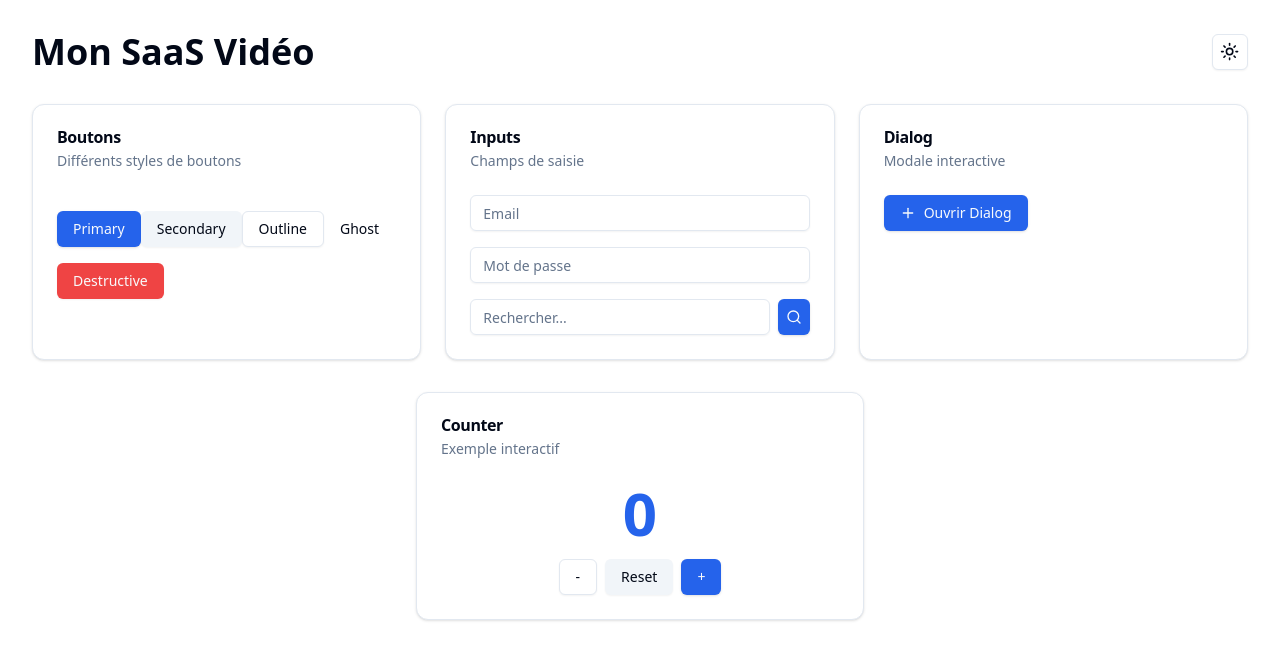
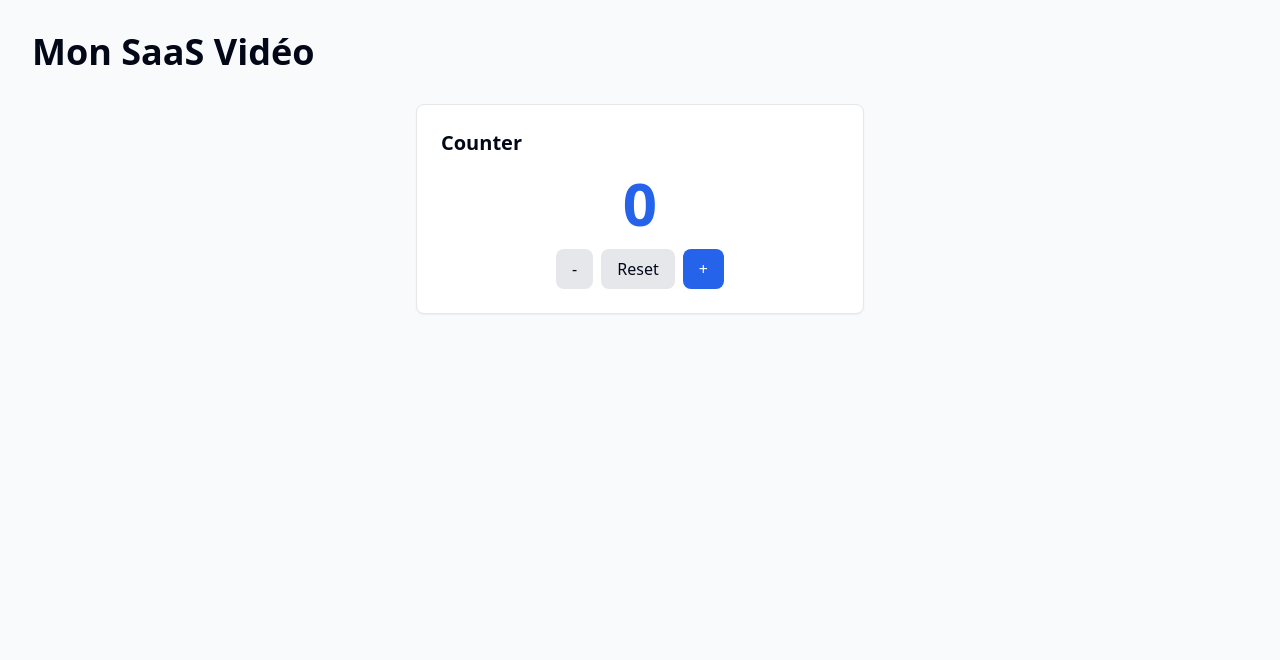
Before and after one commit to Wevavan/saas-video-ecommerce, a React (Vite) app in the folder frontend/: page / in a window 1280 px wide. Shown: the top 660 px of the page. Built offline with nearby package versions, Linux system fonts and the light colour scheme.

Commit message:
correction vercel prob7

```diff
--- a/frontend/src/App.tsx
+++ b/frontend/src/App.tsx
@@ -1,111 +1,39 @@
 import { useState } from "react"
-import { Button } from "@/components/ui/Button"
-import { Input } from "@/components/ui/Input"
-import { Card, CardContent, CardDescription, CardHeader, CardTitle } from "@/components/ui/Card"
-import { Dialog, DialogContent, DialogDescription, DialogHeader, DialogTitle, DialogTrigger } from "@/components/ui/dialog"
-import { ThemeToggle } from "@/components/theme-toggle"
-import { Search, Plus } from "lucide-react"
 
 function App() {
   const [count, setCount] = useState(0)
 
   return (
-    <div className="min-h-screen bg-background">
+    <div className="min-h-screen bg-gray-50">
       <div className="container mx-auto p-8">
-        {/* Header avec toggle de thème */}
-        <div className="flex justify-between items-center mb-8">
-          <h1 className="text-4xl font-bold">Mon SaaS Vidéo</h1>
-          <ThemeToggle />
+        <h1 className="text-4xl font-bold mb-8">Mon SaaS Vidéo</h1>
+
+        <div className="bg-white rounded-lg shadow-sm border border-gray-200 p-6 max-w-md mx-auto">
+          <h2 className="text-xl font-semibold mb-4">Counter</h2>
+          <div className="text-center space-y-4">
+            <div className="text-6xl font-bold text-blue-600">{count}</div>
+            <div className="flex justify-center space-x-2">
+              <button
+                onClick={() => setCount(count - 1)}
+                className="px-4 py-2 bg-gray-200 hover:bg-gray-300 rounded-lg"
+              >
+                -
+              </button>
+              <button
+                onClick={() => setCount(0)}
+                className="px-4 py-2 bg-gray-200 hover:bg-gray-300 rounded-lg"
+              >
+                Reset
+              </button>
+              <button
+                onClick={() => setCount(count + 1)}
+                className="px-4 py-2 bg-blue-600 hover:bg-blue-700 text-white rounded-lg"
+              >
+                +
+              </button>
+            </div>
+          </div>
         </div>
-
-        {/* Grid de démonstration */}
-        <div className="grid grid-cols-1 md:grid-cols-2 lg:grid-cols-3 gap-6 mb-8">
-          {/* Card 1 - Buttons */}
-          <Card>
-            <CardHeader>
-              <CardTitle>Boutons</CardTitle>
-              <CardDescription>Différents styles de boutons</CardDescription>
-            </CardHeader>
-            <CardContent className="space-y-4">
-              <Button>Primary</Button>
-              <Button variant="secondary">Secondary</Button>
-              <Button variant="outline">Outline</Button>
-              <Button variant="ghost">Ghost</Button>
-              <Button variant="destructive">Destructive</Button>
-            </CardContent>
-          </Card>
-
-          {/* Card 2 - Input */}
-          <Card>
-            <CardHeader>
-              <CardTitle>Inputs</CardTitle>
-              <CardDescription>Champs de saisie</CardDescription>
-            </CardHeader>
-            <CardContent className="space-y-4">
-              <Input placeholder="Email" type="email" />
-              <Input placeholder="Mot de passe" type="password" />
-              <div className="flex space-x-2">
-                <Input placeholder="Rechercher..." />
-                <Button size="icon">
-                  <Search className="h-4 w-4" />
-                </Button>
-              </div>
-            </CardContent>
-          </Card>
-
-          {/* Card 3 - Dialog */}
-          <Card>
-            <CardHeader>
-              <CardTitle>Dialog</CardTitle>
-              <CardDescription>Modale interactive</CardDescription>
-            </CardHeader>
-            <CardContent>
-              <Dialog>
-                <DialogTrigger asChild>
-                  <Button>
-                    <Plus className="h-4 w-4 mr-2" />
-                    Ouvrir Dialog
-                  </Button>
-                </DialogTrigger>
-                <DialogContent>
-                  <DialogHeader>
-                    <DialogTitle>Créer un nouveau projet</DialogTitle>
-                    <DialogDescription>
-                      Remplissez les informations ci-dessous pour créer votre projet.
-                    </DialogDescription>
-                  </DialogHeader>
-                  <div className="space-y-4">
-                    <Input placeholder="Nom du projet" />
-                    <Input placeholder="Description" />
-                    <Button className="w-full">Créer</Button>
-                  </div>
-                </DialogContent>
-              </Dialog>
-            </CardContent>
-          </Card>
-        </div>
-
-        {/* Section Counter */}
-        <Card className="max-w-md mx-auto">
-          <CardHeader>
-            <CardTitle>Counter</CardTitle>
-            <CardDescription>Exemple interactif</CardDescription>
-          </CardHeader>
-          <CardContent className="text-center space-y-4">
-            <div className="text-6xl font-bold text-primary">{count}</div>
-            <div className="flex justify-center space-x-2">
-              <Button onClick={() => setCount(count - 1)} variant="outline">
-                -
-              </Button>
-              <Button onClick={() => setCount(0)} variant="secondary">
-                Reset
-              </Button>
-              <Button onClick={() => setCount(count + 1)}>
-                +
-              </Button>
-            </div>
-          </CardContent>
-        </Card>
       </div>
     </div>
   )
```
